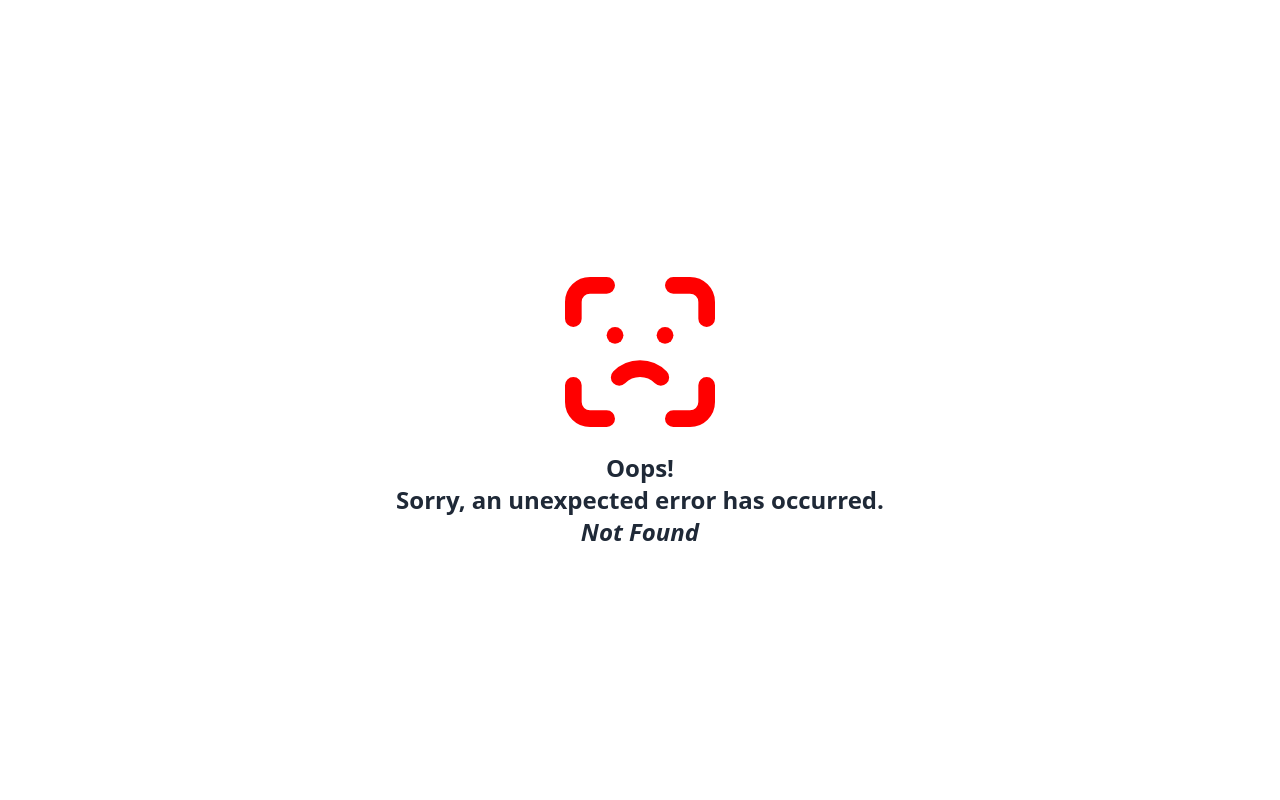
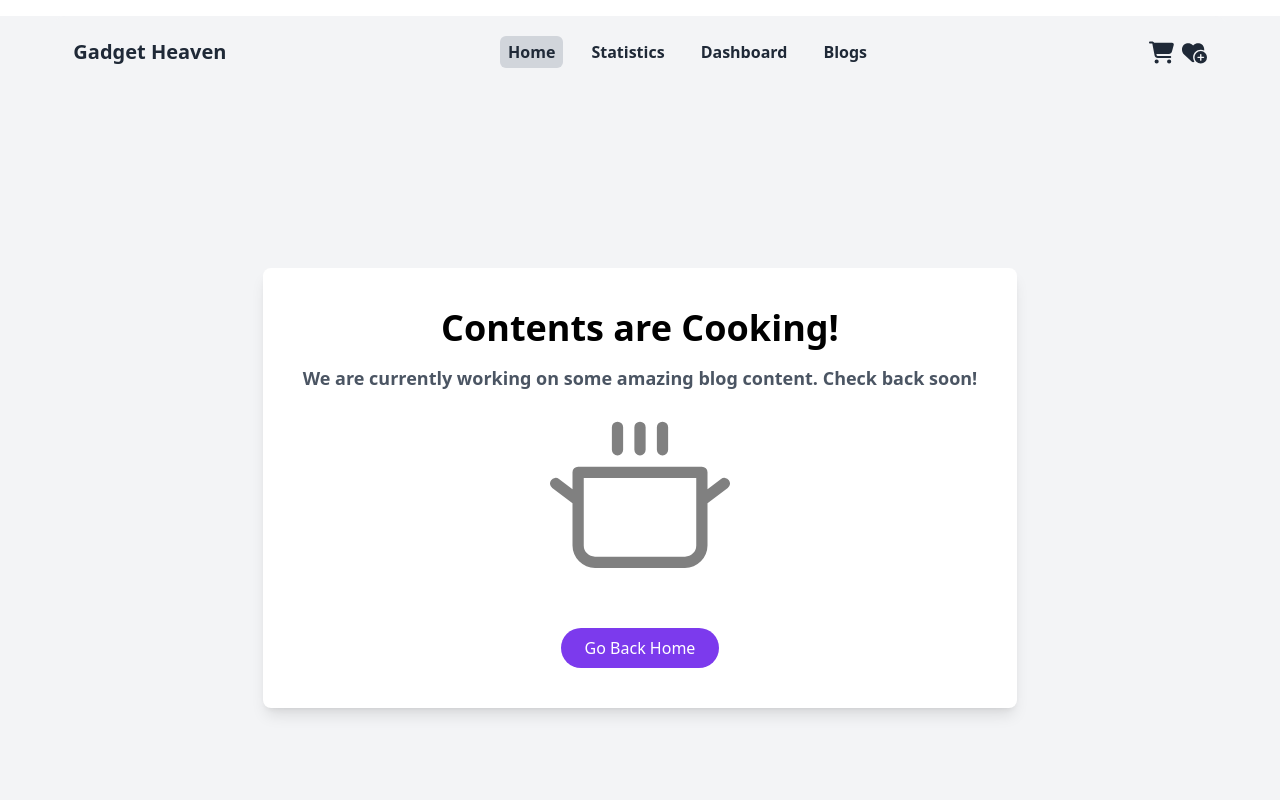
Before and after one commit to omarFaruk99/teamProject, a React (Vite) app: page /Blogs in a window 1280 px wide. Before the commit this address had no page. Shown: the top 800 px of the page. Built offline with nearby package versions, Linux system fonts and the light colour scheme.

Commit message:
add blogs route and others

```diff
--- /dev/null
+++ b/src/assets/Component/Blogs/Blogs.jsx
@@ -0,0 +1,35 @@
+import { useNavigate } from "react-router-dom";
+import { PiCookingPot } from "react-icons/pi";
+
+const Blogs = () => {
+  const navigate = useNavigate();
+  const handleGoBack = () => {
+    navigate("/");
+  };
+  return (
+    <div className="flex items-center justify-center min-h-screen bg-gray-100">
+      <div className="text-center p-10 bg-white shadow-lg rounded-lg">
+        <h1 className="text-4xl font-bold text-black mb-4">
+          Contents are Cooking!
+        </h1>
+        <p className="text-lg text-gray-600 mb-6 font-semibold">
+          We are currently working on some amazing blog content. Check back
+          soon!
+        </p>
+        <div className="flex justify-center">
+          <div>
+          <PiCookingPot size={180} color="gray"/>
+          </div>
+        </div>
+        <button
+          onClick={handleGoBack}
+          className="mt-8 bg-violet-600 text-white px-6 py-2 rounded-full hover:bg-violet-700 transition duration-300"
+        >
+          Go Back Home
+        </button>
+      </div>
+    </div>
+  );
+};
+
+export default Blogs;
--- a/src/assets/Component/Hero/Hero.jsx
+++ b/src/assets/Component/Hero/Hero.jsx
@@ -23,7 +23,7 @@ const Hero = () => {
           <div>
             <button
               onClick={handleShopNowClick}
-              className="bg-white rounded-2xl p-2 mb-12"
+              className="bg-gray-300 rounded-2xl p-2 mb-12"
             >
               Shop Now
             </button>
--- a/src/assets/Component/Navbar/Navbar.jsx
+++ b/src/assets/Component/Navbar/Navbar.jsx
@@ -2,7 +2,7 @@ import { useState } from "react";
 import { FaCartShopping } from "react-icons/fa6";
 import { FaHeartCirclePlus } from "react-icons/fa6";
 import { NavLink, useLocation } from "react-router-dom";
-import { Helmet } from "react-helmet";  // Import Helmet to manage document head
+import { Helmet } from "react-helmet"; // Import Helmet to manage document head
 
 const Navbar = () => {
   const location = useLocation(); // Get the current location
@@ -20,6 +20,9 @@ const Navbar = () => {
   const showDashboardPage = () => {
     setActivePage("dashboard");
   };
+  const showBlogboardPage = () => {
+    setActivePage("blogs");
+  };
 
   // Dynamically set title based on the route
   const getPageTitle = () => {
@@ -29,6 +32,8 @@ const Navbar = () => {
       return "Dashboard || Gadget Heaven"; // Title for Dashboard page
     } else if (location.pathname === "/Statistics") {
       return "Statistics || Gadget Heaven"; // Title for Statistics page
+    } else if (location.pathname === "/Blogs") {
+      return "Blogs || Gadget Heaven"; // Title for Statistics page
     }
     return "Gadget Heaven"; // Default title
   };
@@ -71,13 +76,22 @@ const Navbar = () => {
             {" "}
             <NavLink to="/Dashboard">Dashboard</NavLink>{" "}
           </p>
+          <p
+            onClick={showBlogboardPage}
+            className={`px-2 py-1 rounded-md ${
+              activePage === "blogs" ? "bg-gray-300" : ""
+            }`}
+          >
+            {" "}
+            <NavLink to="/Blogs">Blogs</NavLink>{" "}
+          </p>
         </div>
-        <div className="flex space-x-2">
+        <div className="flex space-x-2 items-center">
           <div className="cart">
-            <FaCartShopping />
+            <FaCartShopping size={25} />
           </div>
           <div className="wishlist">
-            <FaHeartCirclePlus />
+            <FaHeartCirclePlus size={25} />
           </div>
         </div>
       </div>
--- a/src/assets/Component/ProductsDetails/ProductDetails.jsx
+++ b/src/assets/Component/ProductsDetails/ProductDetails.jsx
@@ -1,5 +1,4 @@
 // ProductDetails.jsx
-// import React from "react";
 import { useParams, useLoaderData } from "react-router-dom";
 import { MdOutlineStarPurple500 } from "react-icons/md";
 import { FaHeart } from "react-icons/fa";
@@ -7,13 +6,15 @@ import { useCart } from "../CartContext/CartContext";
 import { useWishlist } from "../WishlistContext/WishlistContext";
 import { ToastContainer, toast } from "react-toastify";
 import "react-toastify/dist/ReactToastify.css";
-// import { toast } from 'react-toastify';
+import { useState } from "react";
 
 const ProductDetails = () => {
   const { productId } = useParams();
   const products = useLoaderData(); // Gets data from the loader
   const { addToCart } = useCart();
   const { addToWishlist } = useWishlist(); // Access addToWishlist function
+
+  const [isWishlisted, setIsWishlisted] = useState(false); // Track wishlist state
 
   const product = products.find((p) => p.product_id === productId);
 
@@ -28,23 +29,18 @@ const ProductDetails = () => {
     });
   };
 
-  // Function to handle add to cart with toast notification
+  // Function to handle add to wishlist with toast notification
   const handleAddToWishlist = (product) => {
     addToWishlist(product);
     toast.info("Product added to Wishlist!", {
       position: "top-center",
       autoClose: 3000,
     });
+    setIsWishlisted(true); // Disable the wishlist button
   };
 
   return (
     <div className="p-4">
-      {/* <img src={product.product_image} alt={product.product_title} />
-      <h1 className="text-2xl font-bold">{product.product_title}</h1>
-      <p>Price: ${product.price}</p>
-      <p>{product.description}</p> */}
-
-      {/* ToastContainer for displaying toasts */}
       <ToastContainer />
 
       <div className="flex flex-col justify-center relative">
@@ -64,15 +60,14 @@ const ProductDetails = () => {
             <h2 className="font-semibold text-xl">{product.product_title}</h2>
             <p className="font-semibold mt-2">Price: ${product.price}</p>
             <p className="bg-violet-300 inline-block px-2 rounded-xl">
-              {product.availability ? "Instoke" : "Not Available"}
+              {product.availability ? "In stock" : "Not Available"}
             </p>
             <p>{product.description}</p>
             <h3 className="font-semibold mt-4">Specification:</h3>
             <ol>
-              <li>1. {product.specification[0]}</li>
-              <li>2. {product.specification[1]}</li>
-              <li>3. {product.specification[2]}</li>
-              <li>4. {product.specification[3]}</li>
+              {product.specification.map((spec, index) => (
+                <li key={index}>{index + 1}. {spec}</li>
+              ))}
             </ol>
             <div>
               <h2 className="font-semibold mt-4">
@@ -81,19 +76,10 @@ const ProductDetails = () => {
                   {product.rating}
                 </span>
               </h2>
-              <div className="flex mt-1 ">
-                <span>
-                  <MdOutlineStarPurple500 color="gold" />
-                </span>
-                <span>
-                  <MdOutlineStarPurple500 color="gold" />
-                </span>
-                <span>
-                  <MdOutlineStarPurple500 color="gold" />
-                </span>
-                <span>
-                  <MdOutlineStarPurple500 color="gold" />
-                </span>
+              <div className="flex mt-1">
+                {[...Array(4)].map((_, i) => (
+                  <MdOutlineStarPurple500 key={i} color="gold" />
+                ))}
               </div>
               <div>
                 <div className="flex items-center space-x-2 mt-2">
@@ -106,8 +92,9 @@ const ProductDetails = () => {
                   <button
                     onClick={() => handleAddToWishlist(product)}
                     className="wishlist-button"
+                    disabled={isWishlisted} // Disable button if already wishlisted
                   >
-                    <FaHeart color="red" size={30} />
+                    <FaHeart color={isWishlisted ? "grey" : "red"} size={30} />
                   </button>
                 </div>
               </div>
--- a/src/main.jsx
+++ b/src/main.jsx
@@ -10,6 +10,7 @@ import ProductDetails from "./assets/Component/ProductsDetails/ProductDetails";
 import { CartProvider } from "./assets/Component/CartContext/CartContext";
 import { WishlistProvider } from "./assets/Component/WishlistContext/WishlistContext";
 import ErrorPage from "./assets/Component/ErrorPage/ErrorPage";
+import Blogs from "./assets/Component/Blogs/Blogs";
 
 const router = createBrowserRouter([
   {
@@ -39,6 +40,10 @@ const router = createBrowserRouter([
         element: <Dashboard></Dashboard>,
       },
       {
+        path: "/Blogs",
+        element: <Blogs></Blogs>,
+      },
+      {
         path: "/products/:productId",
         element: <ProductDetails></ProductDetails>,
         loader: () => fetch("/Products.json").then((res) => res.json()), // Loads product data for the details page
```
Also changed, not shown: 1 other file (tests, documents, lock files or other folders).
